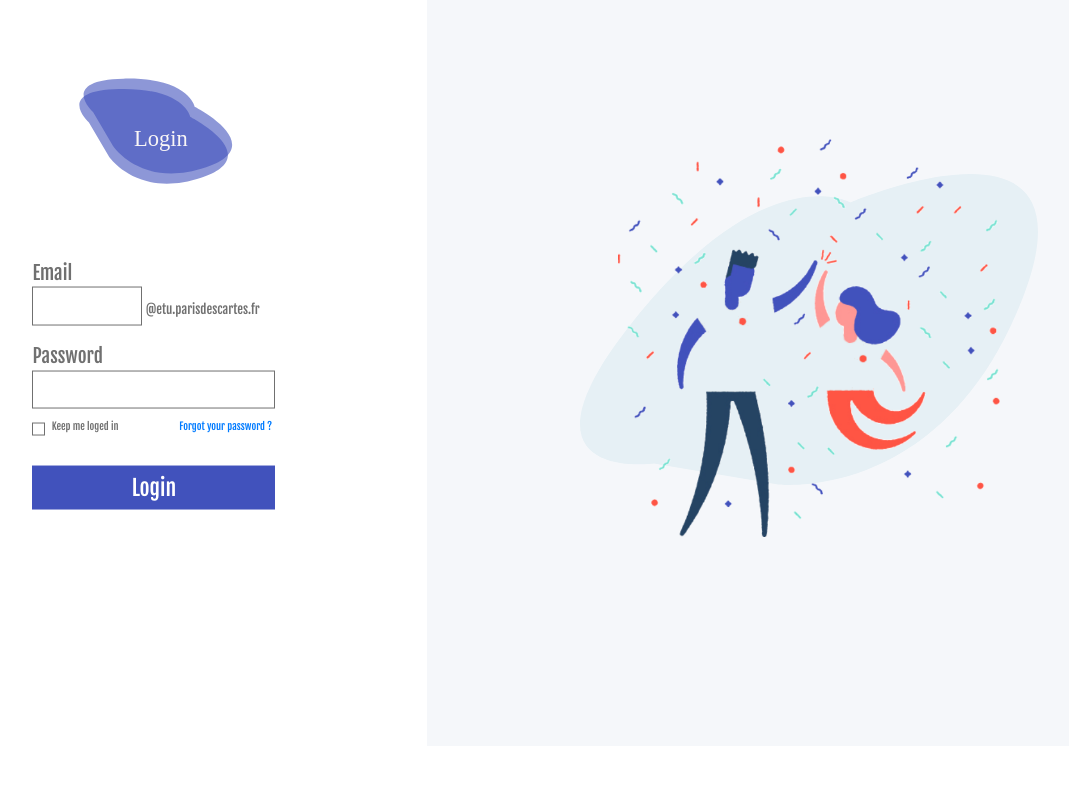
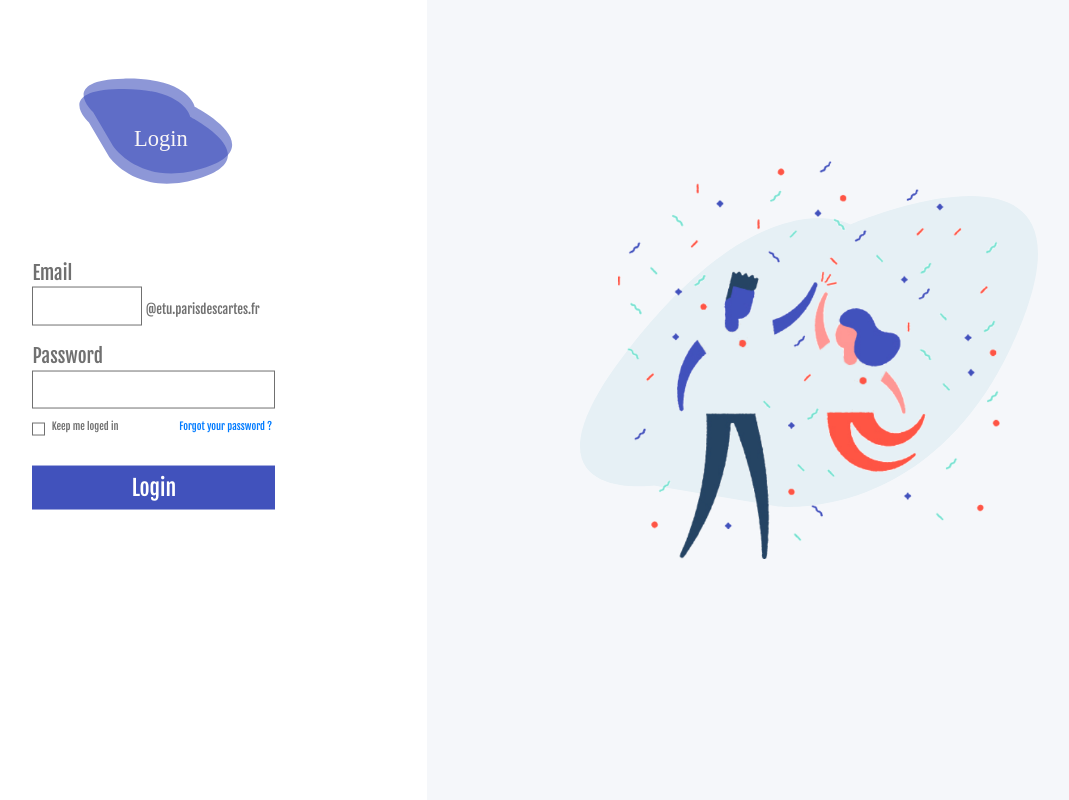
Before and after one commit to solown/ServeurWEB_PROJET, a PHP site: page /view/login.html in a window 1280 px wide. Shown: the whole page, without its empty margins (104-1173 px from the left). Run offline with PHP 8.4, Linux system fonts and the light colour scheme.

Commit message:
Fixed some more CSS for sign up and login pages

```diff
--- a/site/styles/signup_login.css
+++ b/site/styles/signup_login.css
@@ -109,6 +109,10 @@ span {
 	margin-left: 1.5vw;
 }
 
+.fullscreen-height {
+	height:100%;
+}
+
 
 /***********************************************************register conf*******************************************/
 
--- a/site/styles/style.css
+++ b/site/styles/style.css
@@ -3,9 +3,7 @@ body {
 	height: 100%;
 }
 
-.fullscreen-height {
-	height: 100%;
-}
+
 
 body {
 	background-color: #F5F7FA;
```
